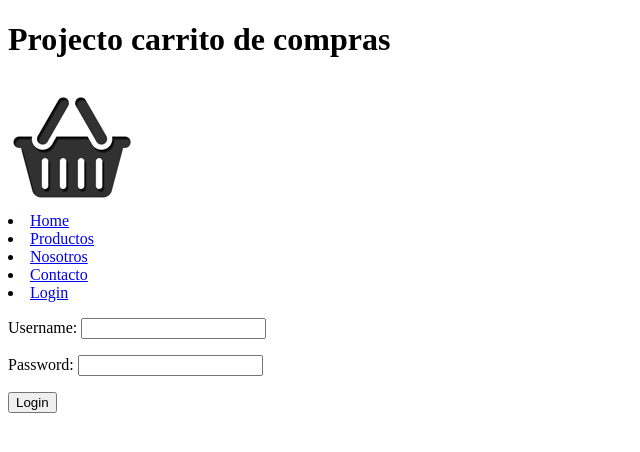
After one commit to oriolrivera/carritoDjango, a Django app: page /login/ in a window 1280 px wide. The commit adds this page. Shown: the top 452 px of the page, without its empty margins (0-640 px from the left). Run offline with Django 3.2, Linux system fonts and the light colour scheme.

Commit message:
Implementación de login para solo los user creados puedan crear productos

```diff
--- a/carrito/carrito/apps/home/forms.py
+++ b/carrito/carrito/apps/home/forms.py
@@ -1,7 +1,12 @@
 from django import forms
 #importamos la libreria de formulario de django
+from django.contrib.auth.models import User
 
 class ContactForm(forms.Form):
 	Email  = forms.EmailField(widget=forms.TextInput())
 	Titulo = forms.CharField(widget=forms.TextInput())
 	Texto  = forms.CharField(widget=forms.Textarea())
+
+class LoginForm(forms.Form):
+	username = forms.CharField(widget=forms.TextInput())
+	password = forms.CharField(widget=forms.PasswordInput(render_value=False))
--- a/carrito/carrito/apps/home/urls.py
+++ b/carrito/carrito/apps/home/urls.py
@@ -5,5 +5,7 @@ urlpatterns = patterns('carrito.apps.home.views',
         url(r'^about/$', 'about_view', name='vista_about'),
         url(r'^productos/$', 'productos_view', name='vista_productos'),
         url(r'^contacto/$', 'contacto_view', name='vista_contacto'),
+        url(r'^login/$', 'login_view', name='vista_login'),
+        url(r'^logout/$', 'logout_view', name='vista_logout'),
 
 )
--- a/carrito/carrito/apps/home/views.py
+++ b/carrito/carrito/apps/home/views.py
@@ -4,9 +4,11 @@ from django.template import RequestContext
 #impostamos la libreria models y traemos la clase productos para crear nuestra vista dinamica desde la db
 from carrito.apps.ventas.models import producto
 #importar el formulario creado
-from carrito.apps.home.forms import ContactForm
+from carrito.apps.home.forms import ContactForm, LoginForm
 #libreria para enviar correo con estilo html
 from django.core.mail import EmailMultiAlternatives
+from django.contrib.auth import login,logout,authenticate
+from django.http import HttpResponseRedirect
 
 #creamos nuestra vistas
 def index_view(request):
@@ -47,3 +49,27 @@ def contacto_view(request):
 		formulario = ContactForm()
 	ctx = {'form':formulario, 'email':email,'titulo':titulo, 'texto':texto, 'info_enviado':info_enviado}
 	return render_to_response('home/contacto.html',ctx,context_instance=RequestContext(request))
+
+def login_view(request):
+	mensaje = ""
+	if request.user.is_authenticated():
+		     return HttpResponseRedirect('/')
+	else:
+     	     if request.method == "POST":
+     	     	form = LoginForm(request.POST)
+     	     	if form.is_valid():
+     	     		username = form.cleaned_data['username']
+     	     		password = form.cleaned_data['password']
+     	     		usuario = authenticate(username=username,password=password)
+     	     		if usuario is not None and usuario.is_active:
+     	     			login(request,usuario)
+     	     			return HttpResponseRedirect('/')
+     	     		else:
+     	     			mensaje = "Usuario y/o password icorrecto :("
+             form = LoginForm()
+             ctx = {'form':form, 'mensaje':mensaje}
+             return render_to_response('home/login.html', ctx, context_instance=RequestContext(request))
+
+def logout_view(request):
+	logout(request)
+	return HttpResponseRedirect('/')
--- a/carrito/carrito/settings.py
+++ b/carrito/carrito/settings.py
@@ -50,13 +50,13 @@ USE_TZ = True
 
 # Absolute filesystem path to the directory that will hold user-uploaded files.
 # Example: "/var/www/example.com/media/"
+#declarando mi url de servidor de medias
 MEDIA_ROOT = os.path.normpath(os.path.join(os.path.dirname(__file__),'media/'))
-             #os.path.normpath(os.path.join(os.path.dirname(__file__),'media/'))
+
 
 # URL that handles the media served from MEDIA_ROOT. Make sure to use a
 # trailing slash.
 # Examples: "http://example.com/media/", "http://media.example.com/"
-#declarando mi url de servidor de medias
 #url como escribir
 MEDIA_URL = '/media/'
 
--- a/carrito/carrito/templates/base.html
+++ b/carrito/carrito/templates/base.html
@@ -13,6 +13,11 @@
 				<li><a href="{% url "vista_productos" %}">Productos</a></li>
 				<li><a href="{% url "vista_about" %}">Nosotros</a></li>
 				<li><a href="{% url "vista_contacto" %}">Contacto</a></li>
+				{% if user.is_authenticated %}
+				<li><a href="{% url "vista_logout" %}">Logout</a></li>
+				{% else %}
+                <li><a href="{% url "vista_login" %}"> Login </a></li>
+				{% endif %}
 			</nav>
 		</header>
 		<section>
--- /dev/null
+++ b/carrito/carrito/templates/home/login.html
@@ -0,0 +1,11 @@
+{% extends 'base.html' %}
+{% block title %} Login {% endblock %}
+
+{% block content %}
+<form action="." method="post">
+	{% csrf_token %}
+	{{ mensaje }}
+	{{ form.as_p }}
+	<button type="submit"> Login </button>
+</form>
+{% endblock%}
--- a/carrito/carrito/templates/home/productos.html
+++ b/carrito/carrito/templates/home/productos.html
@@ -6,7 +6,9 @@
 {% block content %}
 	<h1>Catalogos de productos</h1>
 
-	<a href="{% url "vista_agregar_producto" %}">Agregar productos</a>
+    {% if user.is_authenticated%}
+			<a href="{% url "vista_agregar_producto" %}">Agregar productos</a>
+	{% endif %}
 
 	{% if productos  %}
 	   {% for p in productos %}
```
Also changed, not shown: carrito/carrito/apps/ventas/views.py (+26 -21 lines), README.md, 6 other files.
